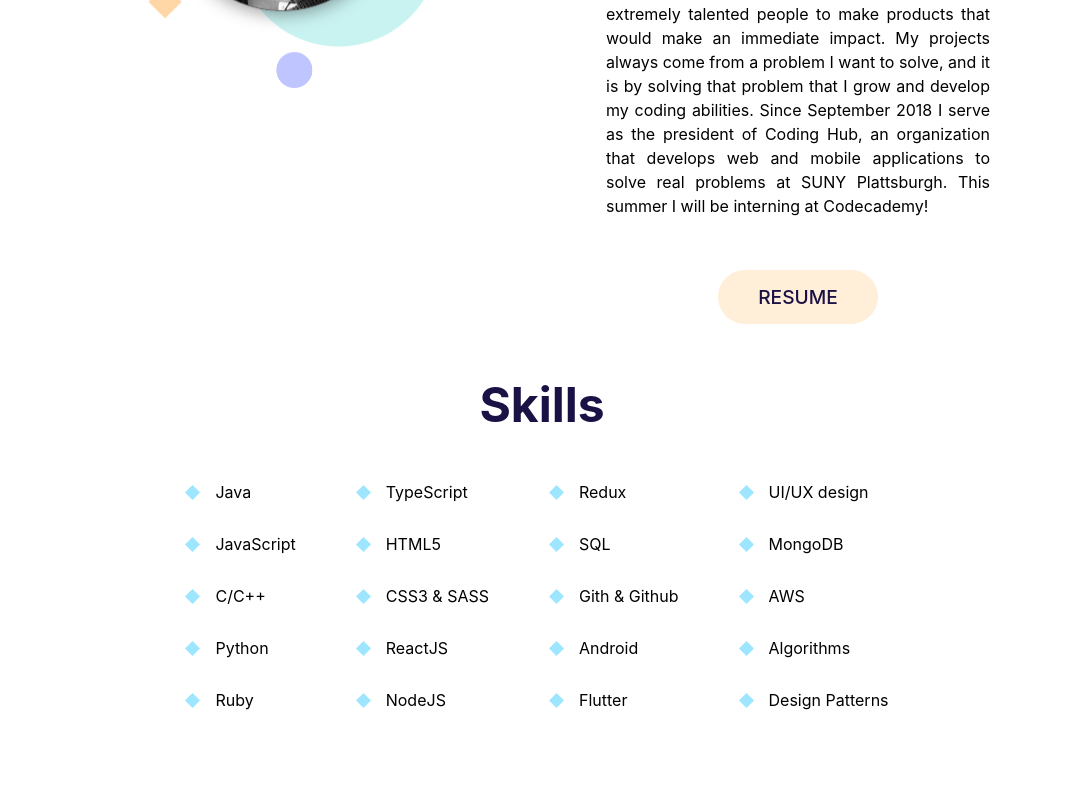
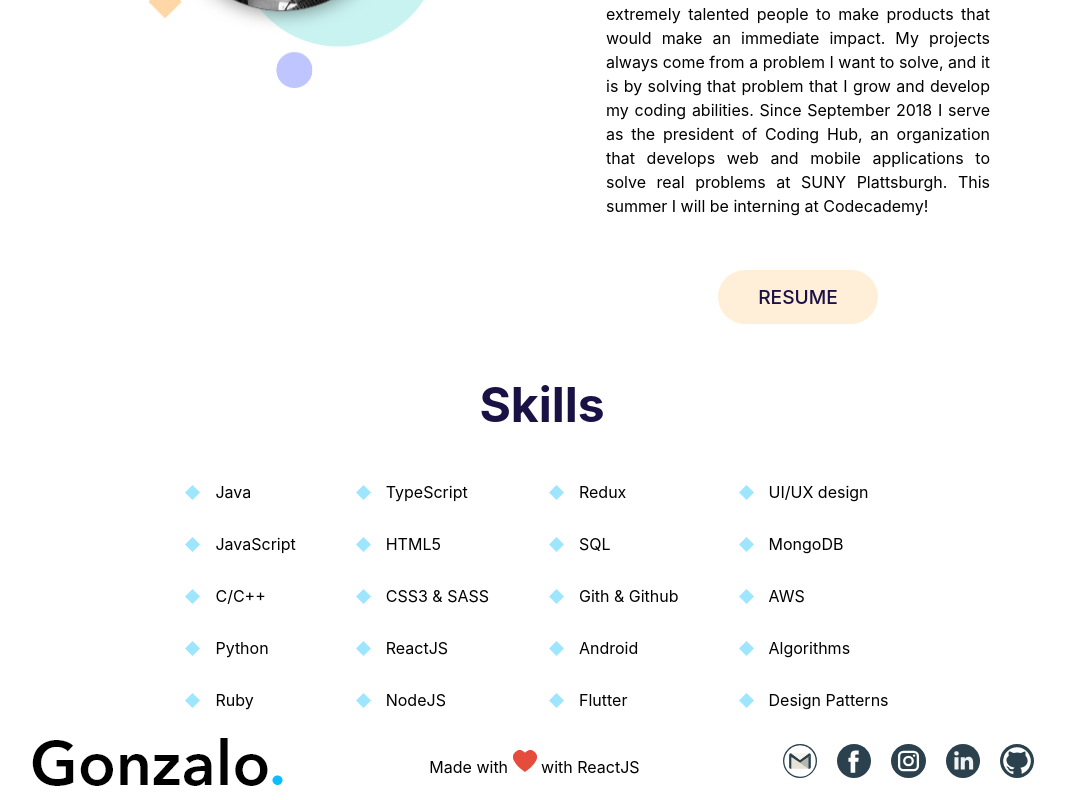
Before and after one commit to gonzen2310/portfolio-gonchi, a React (Create React App) app: page / in a window 1280 px wide. Shown: the part 1286-2086 px from the top of the page, without its empty margins (98-1163 px from the left). Before the commit the page ends 2012 px from the top, so only its background shows below. Built offline with nearby package versions, Linux system fonts and the light colour scheme.

Commit message:
Add footer component

```diff
--- a/src/App.tsx
+++ b/src/App.tsx
@@ -4,6 +4,7 @@ import "./App.css";
 import Landing from "./components/Landing";
 import Sections from "./components/Sections";
 import About from "./components/About";
+import Footer from "./components/Footer";
 
 const App: React.FC = () => {
 	return (
@@ -11,6 +12,7 @@ const App: React.FC = () => {
 			<Landing />
 			<Sections />
 			<About />
+			<Footer />
 		</div>
 	);
 };
--- /dev/null
+++ b/src/components/Footer/index.tsx
@@ -0,0 +1,25 @@
+import React from "react";
+import styles from "./styles.module.css";
+import footerLogo from "../../assets/footer-logo.png";
+import heartIcon from "../../assets/heart-icon.svg";
+import Contact from "../SocialMedia";
+
+const Footer: React.FC = () => {
+	return (
+		<footer className={styles.footer}>
+			<div className={styles["footer-wrapper"]}>
+				<img
+					className={styles["footer-logo"]}
+					src={footerLogo}
+					alt="Developed by Gonzalo"
+				/>
+				<p>
+					Made with <img src={heartIcon} alt="Heart icon" /> with ReactJS
+				</p>
+				<Contact />
+			</div>
+		</footer>
+	);
+};
+
+export default Footer;
--- /dev/null
+++ b/src/components/Footer/styles.module.css
@@ -0,0 +1,11 @@
+.footer {
+	display: grid;
+	grid-template-columns: minmax(10vw, 1fr) minmax(0, 90rem) minmax(10vw, 1fr);
+}
+
+.footer-wrapper {
+	display: flex;
+	justify-content: space-between;
+	align-items: center;
+	grid-column: 2;
+}
```
Also changed, not shown: src/assets/footer-logo.png (added), src/assets/heart-icon.svg (added).
